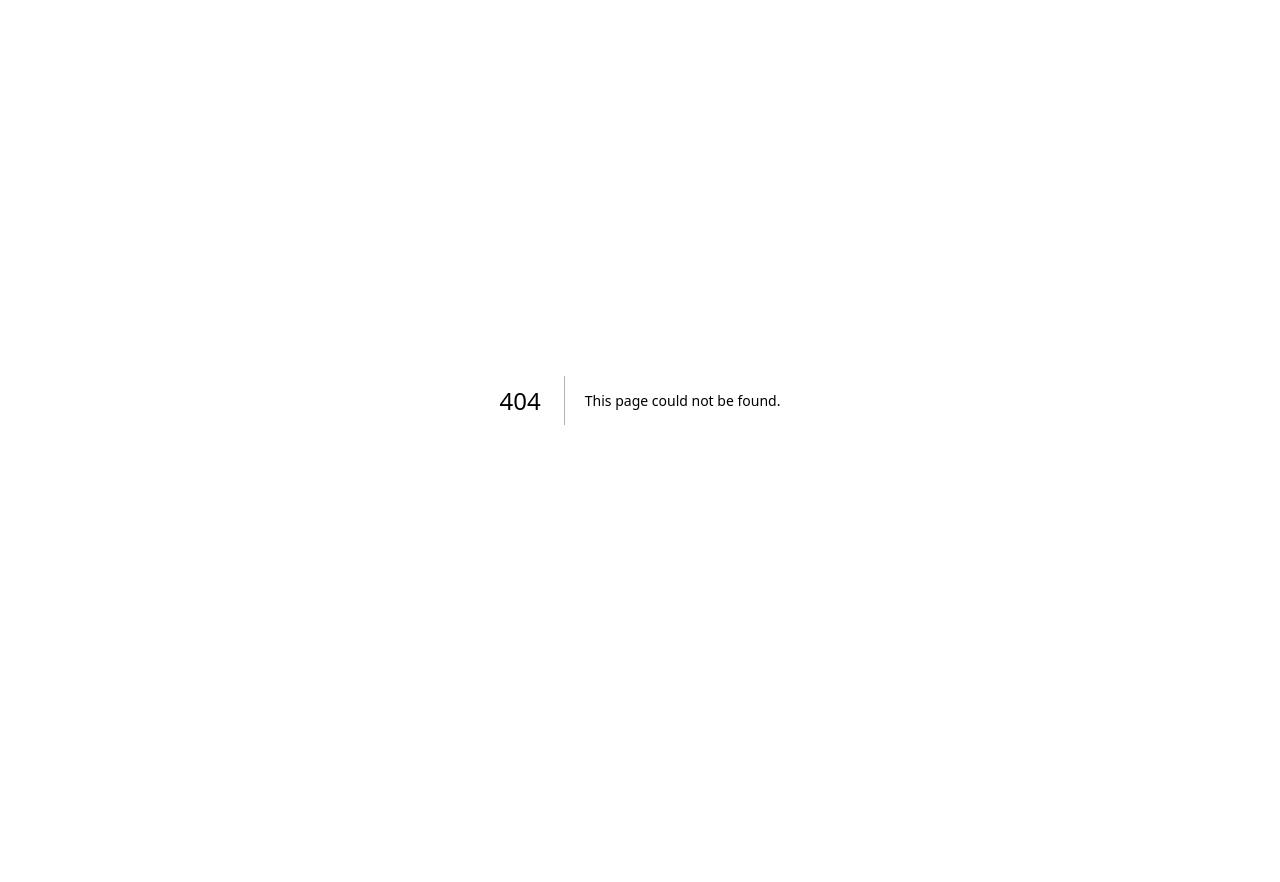
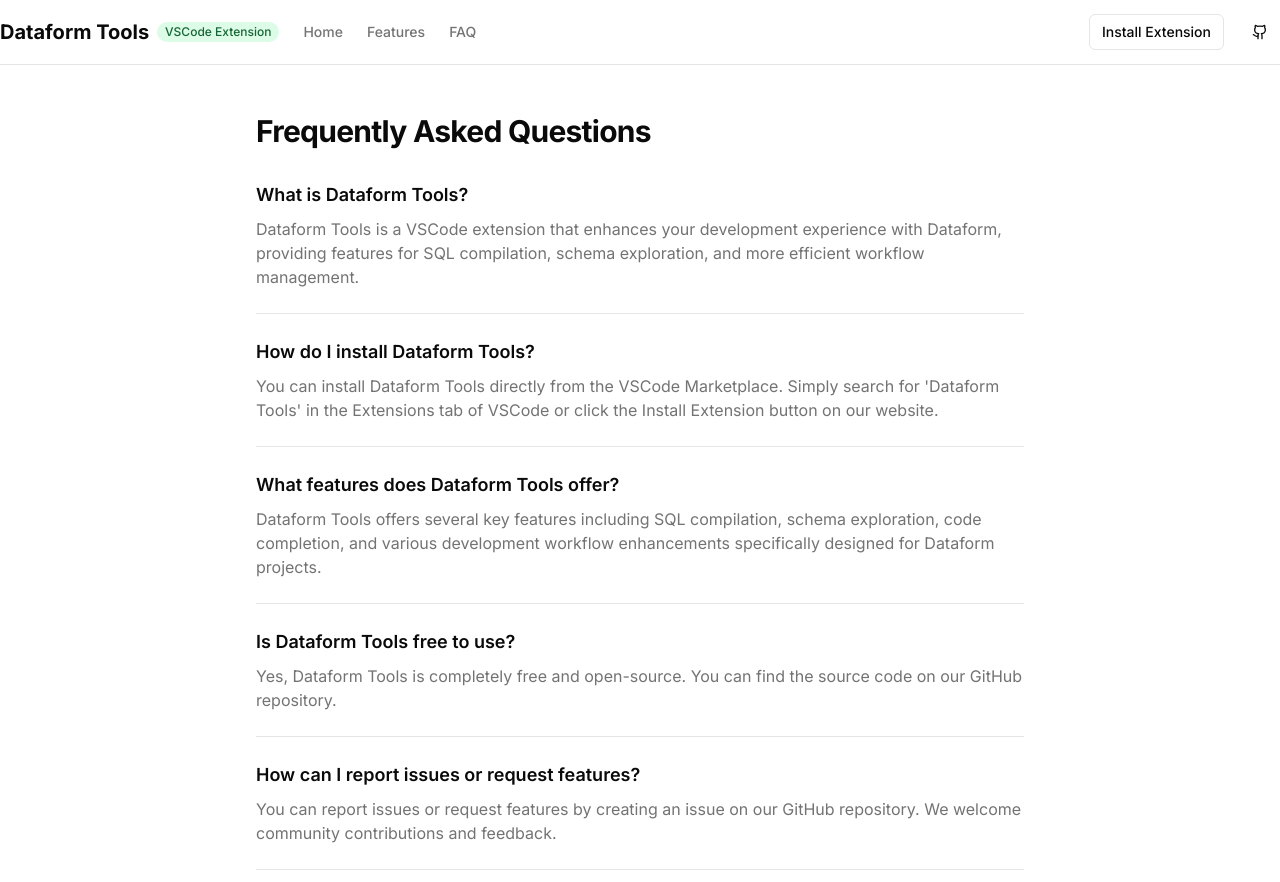
Before and after one commit to ashish10alex/vscode-dataform-tools, a Next.js app in the folder website/: page /faq in a window 1280 px wide. Before the commit this address had no page. Shown: the top 882 px of the page. Before the commit the page ends 800 px from the top, so only its background shows below. Built offline with nearby package versions, Linux system fonts and the light colour scheme.

Commit message:
feat: add a nav bar

```diff
--- /dev/null
+++ b/website/app/components/site-header.tsx
@@ -0,0 +1,63 @@
+import { Github } from "lucide-react";
+import Link from "next/link";
+import { Button } from "@/components/ui/button";
+
+export function SiteHeader() {
+  return (
+    <header className="sticky top-0 z-10 border-b bg-background/95 backdrop-blur supports-[backdrop-filter]:bg-background/60">
+      <div className="container flex h-16 items-center justify-between">
+        <div className="flex items-center gap-6">
+          <div className="flex items-center gap-2">
+            <Link href="/" className="text-xl font-bold">
+              Dataform Tools
+            </Link>
+            <span className="rounded-full bg-green-100 px-2 py-0.5 text-xs font-medium text-green-800">
+              VSCode Extension
+            </span>
+          </div>
+          <nav className="hidden md:flex items-center gap-6">
+            <Link
+              href="/"
+              className="text-sm font-medium text-muted-foreground hover:text-foreground"
+            >
+              Home
+            </Link>
+            <Link
+              href="/features"
+              className="text-sm font-medium text-muted-foreground hover:text-foreground"
+            >
+              Features
+            </Link>
+            <Link
+              href="/faq"
+              className="text-sm font-medium text-muted-foreground hover:text-foreground"
+            >
+              FAQ
+            </Link>
+          </nav>
+        </div>
+        <div className="flex items-center gap-4">
+          <Button variant="outline" size="sm" asChild>
+            <Link
+              href="https://marketplace.visualstudio.com/items?itemName=ashishalex.dataform-lsp-vscode"
+              target="_blank"
+              rel="noopener noreferrer"
+            >
+              Install Extension
+            </Link>
+          </Button>
+          <Button variant="ghost" size="icon" asChild>
+            <Link
+              href="https://github.com/ashish10alex/vscode-dataform-tools"
+              target="_blank"
+              rel="noopener noreferrer"
+            >
+              <Github className="h-5 w-5" />
+              <span className="sr-only">GitHub</span>
+            </Link>
+          </Button>
+        </div>
+      </div>
+    </header>
+  );
+}
--- /dev/null
+++ b/website/app/faq/page.tsx
@@ -0,0 +1,47 @@
+export default function FAQPage() {
+  const faqs = [
+    {
+      question: "What is Dataform Tools?",
+      answer:
+        "Dataform Tools is a VSCode extension that enhances your development experience with Dataform, providing features for SQL compilation, schema exploration, and more efficient workflow management.",
+    },
+    {
+      question: "How do I install Dataform Tools?",
+      answer:
+        "You can install Dataform Tools directly from the VSCode Marketplace. Simply search for 'Dataform Tools' in the Extensions tab of VSCode or click the Install Extension button on our website.",
+    },
+    {
+      question: "What features does Dataform Tools offer?",
+      answer:
+        "Dataform Tools offers several key features including SQL compilation, schema exploration, code completion, and various development workflow enhancements specifically designed for Dataform projects.",
+    },
+    {
+      question: "Is Dataform Tools free to use?",
+      answer:
+        "Yes, Dataform Tools is completely free and open-source. You can find the source code on our GitHub repository.",
+    },
+    {
+      question: "How can I report issues or request features?",
+      answer:
+        "You can report issues or request features by creating an issue on our GitHub repository. We welcome community contributions and feedback.",
+    },
+  ];
+
+  return (
+    <div className="container py-8 md:py-12">
+      <div className="mx-auto max-w-3xl">
+        <h1 className="text-3xl font-bold tracking-tight mb-8">
+          Frequently Asked Questions
+        </h1>
+        <div className="space-y-6">
+          {faqs.map((faq, index) => (
+            <div key={index} className="border-b pb-6">
+              <h3 className="text-lg font-semibold mb-2">{faq.question}</h3>
+              <p className="text-muted-foreground">{faq.answer}</p>
+            </div>
+          ))}
+        </div>
+      </div>
+    </div>
+  );
+}
--- /dev/null
+++ b/website/app/features/page.tsx
@@ -0,0 +1,18 @@
+import FeatureReels from "@/components/feature-reels";
+
+export default function FeaturesPage() {
+  return (
+    <div className="container py-8 md:py-12">
+      <div className="mx-auto max-w-4xl text-center mb-12">
+        <h1 className="text-3xl font-bold tracking-tight mb-4">
+          Powerful Features for Dataform Development
+        </h1>
+        <p className="text-lg text-muted-foreground">
+          Everything you need to build and maintain your data transformations efficiently
+        </p>
+      </div>
+
+      <FeatureReels />
+    </div>
+  );
+}
--- a/website/app/layout.tsx
+++ b/website/app/layout.tsx
@@ -2,6 +2,7 @@ import type React from "react";
 import "@/app/globals.css";
 import { Inter } from "next/font/google";
 import { ThemeProvider } from "@/components/theme-provider";
+import { SiteHeader } from "@/app/components/site-header";
 
 const inter = Inter({ subsets: ["latin"] });
 
@@ -20,7 +21,10 @@ export default function RootLayout({
     <html lang="en" suppressHydrationWarning>
       <body className={inter.className}>
         <ThemeProvider attribute="class" defaultTheme="system" enableSystem disableTransitionOnChange>
-          {children}
+          <div className="flex min-h-screen flex-col">
+            <SiteHeader />
+            {children}
+          </div>
         </ThemeProvider>
       </body>
     </html>
--- a/website/app/page.tsx
+++ b/website/app/page.tsx
@@ -6,39 +6,6 @@ import FeatureReels from "@/components/feature-reels";
 
 export default function Home() {
   return (
-    <div className="flex min-h-screen flex-col">
-      <header className="sticky top-0 z-10 border-b bg-background/95 backdrop-blur supports-[backdrop-filter]:bg-background/60">
-        <div className="container flex h-16 items-center justify-between">
-          <div className="flex items-center gap-2">
-            <span className="text-xl font-bold">Dataform Tools</span>
-            <span className="rounded-full bg-green-100 px-2 py-0.5 text-xs font-medium text-green-800">
-              VSCode Extension
-            </span>
-          </div>
-          <div className="flex items-center gap-4">
-            <Button variant="outline" size="sm" asChild>
-              <Link
-                href="https://marketplace.visualstudio.com/items?itemName=ashish10alex.dataform-tools"
-                target="_blank"
-                rel="noopener noreferrer"
-              >
-                Install Extension
-              </Link>
-            </Button>
-            <Button variant="ghost" size="icon" asChild>
-              <Link
-                href="https://github.com/ashish10alex/vscode-dataform-tools"
-                target="_blank"
-                rel="noopener noreferrer"
-              >
-                <Github className="h-5 w-5" />
-                <span className="sr-only">GitHub</span>
-              </Link>
-            </Button>
-          </div>
-        </div>
-      </header>
-
     <main className="flex-1">
       <section className="container py-3 md:py-4 lg:py-5">
         <div className="mx-auto max-w-3xl text-center">
@@ -52,7 +19,7 @@ export default function Home() {
           <div className="mt-3 flex flex-wrap justify-center gap-2">
             <Button asChild>
               <Link
-                  href="https://marketplace.visualstudio.com/items?itemName=ashish10alex.dataform-tools"
+                href="https://marketplace.visualstudio.com/items?itemName=ashishalex.dataform-lsp-vscode"
                 target="_blank"
                 rel="noopener noreferrer"
               >
@@ -73,38 +40,20 @@ export default function Home() {
         </div>
       </section>
 
-        <section className="container flex justify-center items-center py-4 md:py-6">
-          <div className="w-full max-w-7xl mx-auto px-4">
-            <FeatureReels />
+      <section className="container py-6 md:py-8">
+        <div className="mx-auto max-w-6xl rounded-lg border bg-card p-2 shadow-sm">
+          <div className="overflow-hidden rounded-md">
+            <img
+              src="compiled_query_preview.png"
+              alt="Dataform Tools VSCode Extension Preview"
+              className="w-full object-cover"
+              width={1200}
+              height={675}
+            />
+          </div>
         </div>
       </section>
+
     </main>
-
-      <footer className="border-t py-6 md:py-8">
-        <div className="container flex flex-col items-center justify-between gap-4 md:flex-row">
-          <p className="text-sm text-muted-foreground">
-            &copy; {new Date().getFullYear()} Dataform Tools. All rights reserved.
-          </p>
-          <div className="flex items-center gap-4">
-            <Link
-              href="https://github.com/ashish10alex/vscode-dataform-tools"
-              target="_blank"
-              rel="noopener noreferrer"
-              className="text-sm text-muted-foreground hover:text-foreground"
-            >
-              GitHub
-            </Link>
-            <Link
-              href="https://marketplace.visualstudio.com/items?itemName=ashish10alex.dataform-tools"
-              target="_blank"
-              rel="noopener noreferrer"
-              className="text-sm text-muted-foreground hover:text-foreground"
-            >
-              VSCode Marketplace
-            </Link>
-          </div>
-        </div>
-      </footer>
-    </div>
   );
 }
```
Also changed, not shown: website/public/compiled_query_preview.png (added). Lines whose indentation alone changed are shown as unchanged.
